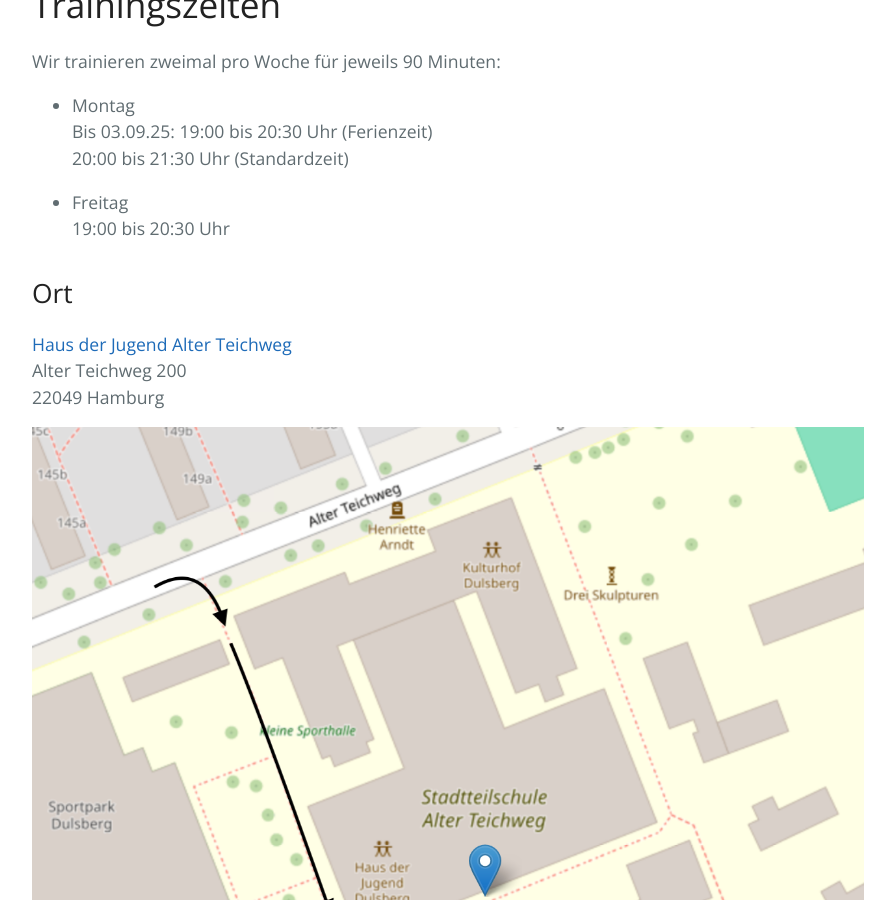
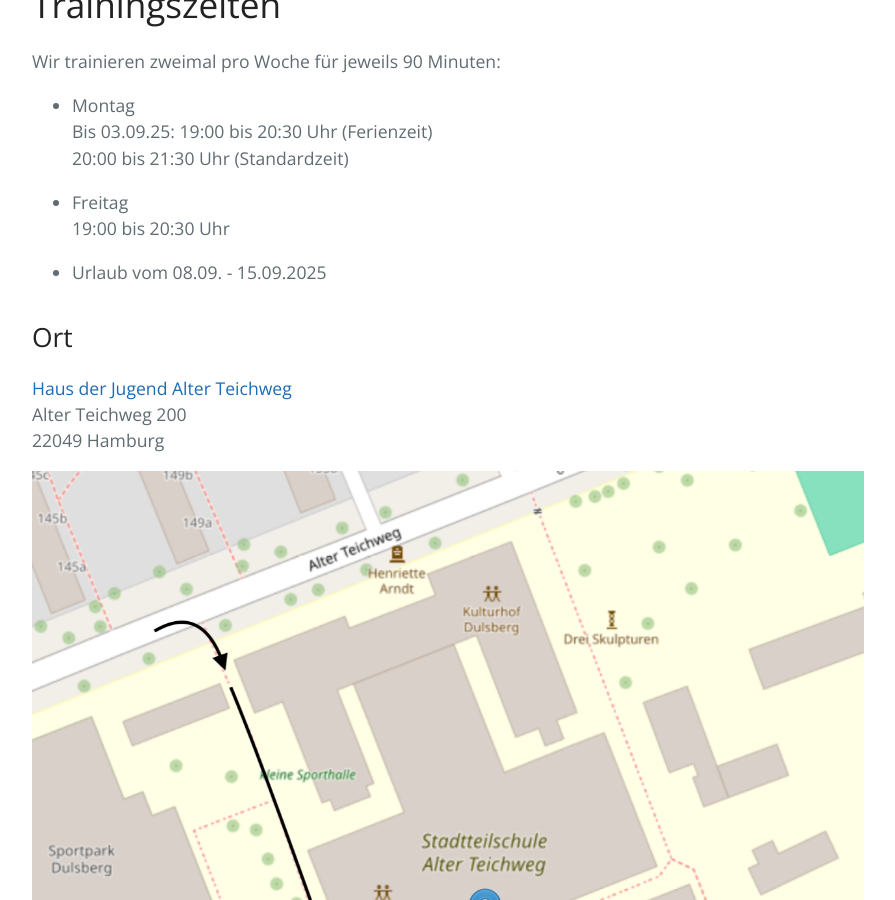
Before and after one commit to escapedcat/silat, a Jekyll site: the page built from index.md, in a window 1280 px wide and 900 px high, scrolled down 453 px. Shown: the whole window, without its empty margins (192-1087 px from the left). Built offline with Jekyll 4.4.1, drawn with Linux system fonts in a browser that asks for light colours; our own code applies the rules of GitHub Pages for plain Markdown files.

Commit message:
feat: holidays 25

```diff
--- a/index.md
+++ b/index.md
@@ -8,6 +8,8 @@ Wir trainieren zweimal pro Woche für jeweils 90 Minuten:
 
 - Freitag
   19:00 bis 20:30 Uhr
+
+- Urlaub vom 08.09. - 15.09.2025
 
 ## Ort
 
```
